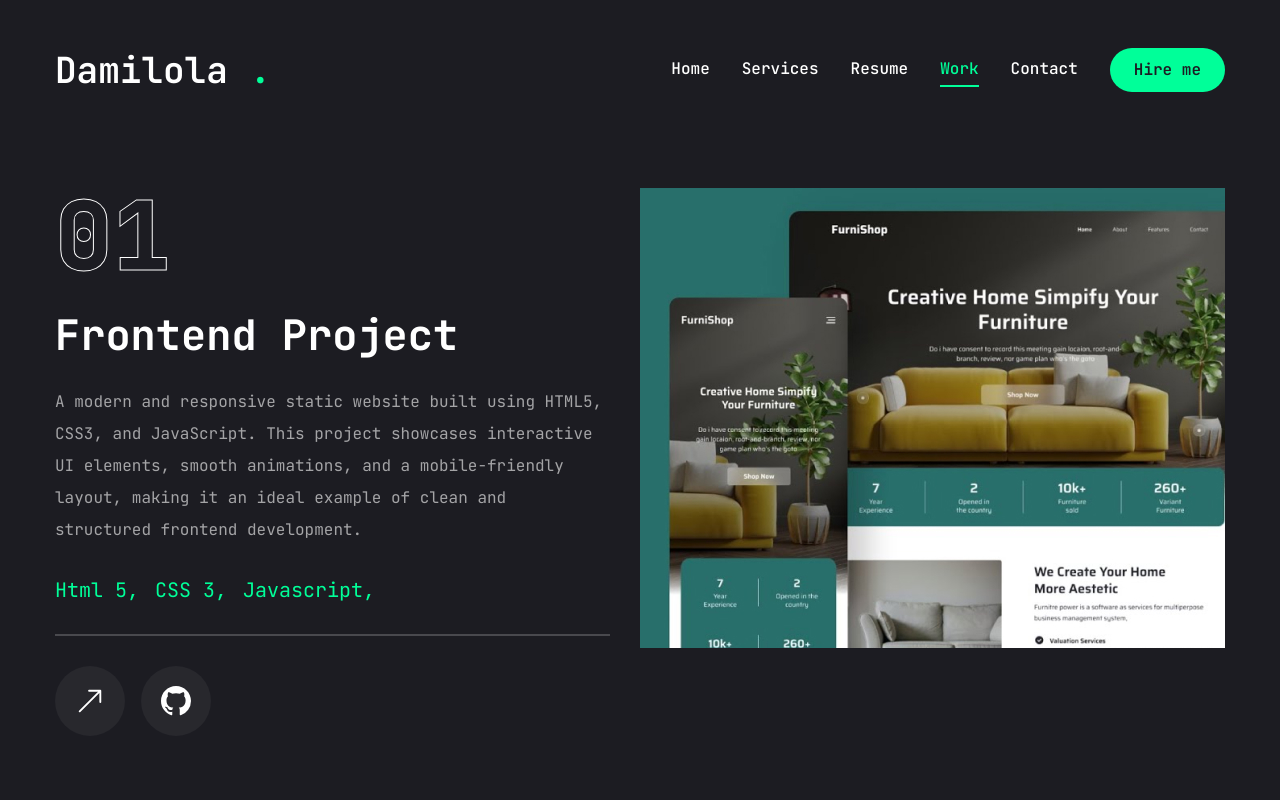
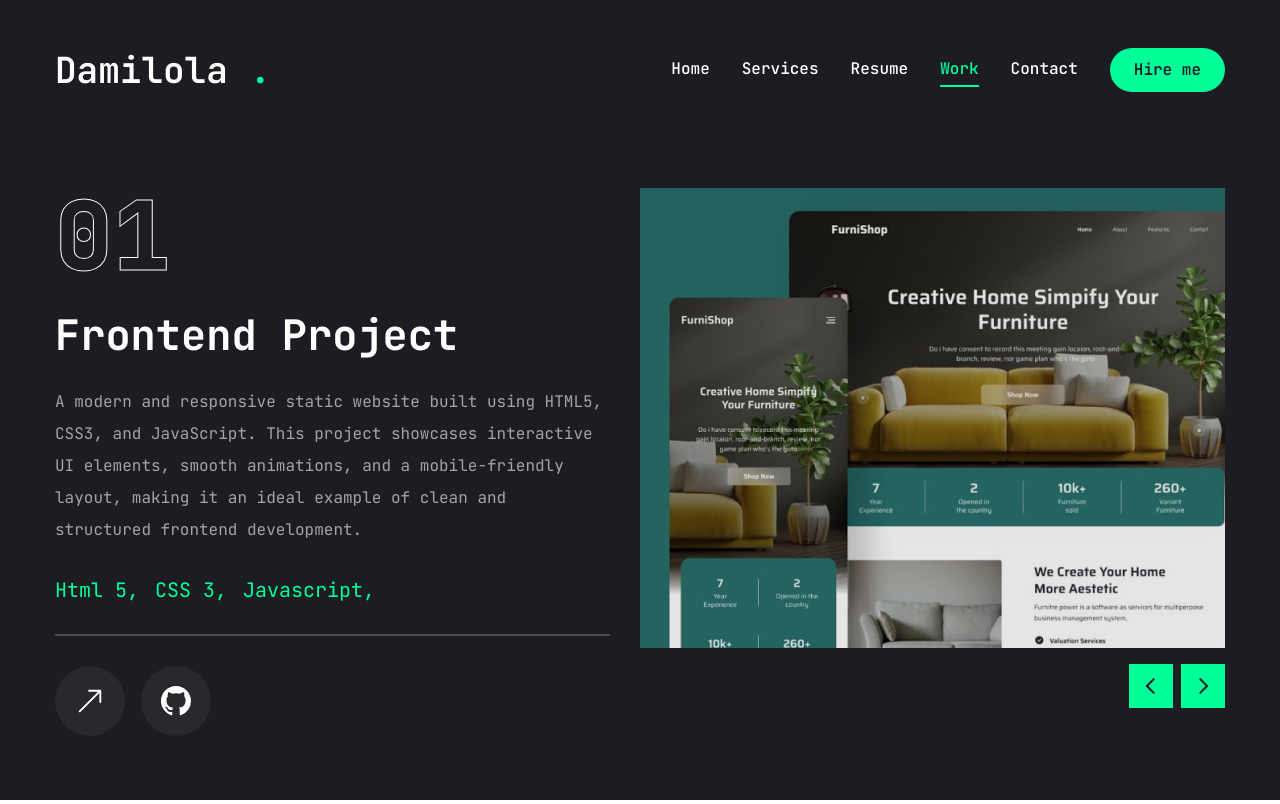
Before and after one commit to damilolajohn6/my-portfolio, a Next.js app: page /work in a window 1280 px wide. Built offline with nearby package versions, Linux system fonts and the light colour scheme.

Commit message:
work page slider

```diff
--- a/src/app/work/page.jsx
+++ b/src/app/work/page.jsx
@@ -1,95 +1,98 @@
-"use client";
+'use client'
 
-import { motion } from "framer-motion";
-import { useState } from "react";
-import { BsArrowUpRight, BsGithub } from "react-icons/bs";
-import "swiper/css";
-import { Swiper, SwiperSlide } from "swiper/react";
+import { easeIn, motion } from 'framer-motion'
+import { useState } from 'react'
+import { BsArrowUpRight, BsGithub } from 'react-icons/bs'
+import 'swiper/css'
+import { Swiper, SwiperSlide } from 'swiper/react'
 
 import {
   Tooltip,
   TooltipContent,
   TooltipProvider,
   TooltipTrigger,
-} from "@/components/ui/tooltip";
-import Link from "next/link";
-import Image from "next/image";
+} from '@/components/ui/tooltip'
+import WorkSliderBtns from '@/components/WorkSliderBtns'
+import Image from 'next/image'
+import Link from 'next/link'
 
 const projects = [
   {
-    num: "01",
-    category: "frontend",
-    title: "project 1",
+    num: '01',
+    category: 'frontend',
+    title: 'project 1',
     description:
-      "A modern and responsive static website built using HTML5, CSS3, and JavaScript. This project showcases interactive UI elements, smooth animations, and a mobile-friendly layout, making it an ideal example of clean and structured frontend development.",
+      'A modern and responsive static website built using HTML5, CSS3, and JavaScript. This project showcases interactive UI elements, smooth animations, and a mobile-friendly layout, making it an ideal example of clean and structured frontend development.',
     stack: [
       {
-        name: "Html 5",
+        name: 'Html 5',
       },
       {
-        name: "CSS 3",
+        name: 'CSS 3',
       },
       {
-        name: "Javascript",
+        name: 'Javascript',
       },
     ],
-    image: "/assets/work/thumb1.png",
-    live: "",
-    github: "",
+    image: '/assets/work/thumb1.png',
+    live: '',
+    github: '',
   },
   {
-    num: "02",
-    category: "fullstack",
-    title: "project 2",
+    num: '02',
+    category: 'fullstack',
+    title: 'project 2',
     description:
-      "A full-stack web application developed using Next.js for the frontend, Tailwind CSS for styling, and Node.js for the backend. This project integrates dynamic content, server-side rendering, and API connections, ensuring fast performance and a seamless user experience.",
+      'A full-stack web application developed using Next.js for the frontend, Tailwind CSS for styling, and Node.js for the backend. This project integrates dynamic content, server-side rendering, and API connections, ensuring fast performance and a seamless user experience.',
     stack: [
       {
-        name: "Next.js",
+        name: 'Next.js',
       },
       {
-        name: "Tailwind.css",
+        name: 'Tailwind.css',
       },
       {
-        name: "Node.js",
+        name: 'Node.js',
       },
     ],
-    image: "/assets/work/thumb2.png",
-    live: "",
-    github: "",
+    image: '/assets/work/thumb2.png',
+    live: '',
+    github: '',
   },
   {
-    num: "03",
-    category: "frontend",
-    title: "project 3",
+    num: '03',
+    category: 'frontend',
+    title: 'project 3',
     description:
-      "A sleek, modern frontend project built with Next.js and styled using Tailwind CSS. This project demonstrates a minimalist UI with optimized performance, dynamic routing, and reusable components, making it scalable and maintainable.",
+      'A sleek, modern frontend project built with Next.js and styled using Tailwind CSS. This project demonstrates a minimalist UI with optimized performance, dynamic routing, and reusable components, making it scalable and maintainable.',
     stack: [
       {
-        name: "Next.js",
+        name: 'Next.js',
       },
       {
-        name: "Tailwind.css",
+        name: 'Tailwind.css',
       },
     ],
-    image: "/assets/work/thumb3.png",
-    live: "",
-    github: "",
+    image: '/assets/work/thumb3.png',
+    live: '',
+    github: '',
   },
-];
+]
 
 const WorkPage = () => {
-  const [project, setProject] = useState(projects[0]);
+  const [project, setProject] = useState(projects[0])
   const handleSlideChange = (swiper) => {
-    const currentIndex = swiper.activeIndex;
-    setProject(projects[currentIndex]);
-  };
-
+    const currentIndex = swiper.activeIndex
+    setProject(projects[currentIndex])
+  }
 
   return (
     <motion.div
       initial={{ opacity: 0 }}
-      animate={{ opacity: 1 }}
+      animate={{
+        opacity: 1,
+        transition: { delay: 2.4, duration: 0.4, ease: easeIn },
+      }}
       exit={{ opacity: 0 }}
       className="min-h-[80vh] flex flex-col justify-center py-12 xl:px-0"
     >
@@ -148,25 +151,40 @@
             </div>
           </div>
           <div className="w-full xl:w-[50%]">
-            <Swiper spaceBetween={30} slidesPerView={1} className="xl:h-[520px] mb-12"  onSlideChange={handleSlideChange}>
+            <Swiper
+              spaceBetween={30}
+              slidesPerView={1}
+              className="xl:h-[520px] mb-12"
+              onSlideChange={handleSlideChange}
+            >
               {projects.map((project, index) => {
-                return <SwiperSlide key={index} className="w-full">
-                  <div className="h-[460px] relative group flex justify-center items-center bg-pink-50/20">
+                return (
+                  <SwiperSlide key={index} className="w-full">
+                    <div className="h-[460px] relative group flex justify-center items-center bg-pink-50/20">
+                      <div className="absolute top-0 bottom-o w-full h-full bg-black/10 z-10"></div>
+                      <div className="relative w-full h-full">
+                        <Image
+                          src={project.image}
+                          fill
+                          className="object-cover"
+                          alt=""
+                        />
+                      </div>
+                    </div>
+                  </SwiperSlide>
+                )
+              })}
 
-                    <div className=""></div>
-                    <div className="relative w-full h-full">
-                      <Image src={project.image} fill className='object-cover' alt="" />
-                    </div>
-
-                  </div>
-                </SwiperSlide>
-              })}
+              <WorkSliderBtns
+                containerStyles="flex gap-2 absolute right-0 bottom-[calc(50%_-_22px)] xl:bottom-0 z-20 w-full justify-between xl:w-max xl:justify-none"
+                btnStyles="bg-accent hover:bg-accent-hover text-primary text-[22px] w-[44px] h-[44px] transition-all flex justify-center items-center"
+              />
             </Swiper>
           </div>
         </div>
       </div>
     </motion.div>
   )
-};
+}
 
-export default WorkPage;
+export default WorkPage
--- /dev/null
+++ b/src/components/WorkSliderBtns.jsx
@@ -0,0 +1,28 @@
+"use client";
+
+import { useSwiper } from "swiper/react";
+
+import { PiCaretLeftBold, PiCaretRightBold } from "react-icons/pi"
+
+
+const WorkSliderBtns = ({containerStyles, btnStyles, IconStyles}) => {
+    const swiper = useSwiper();
+  return (
+    <div className={containerStyles}>
+        <button
+            className={btnStyles}
+            onClick={() => swiper.slidePrev()}
+        >
+            <PiCaretLeftBold className={IconStyles} />
+        </button>
+        <button
+            className={btnStyles}
+            onClick={() => swiper.slideNext()}
+        >
+            <PiCaretRightBold className={IconStyles} />
+        </button>
+    </div>
+  )
+}
+
+export default WorkSliderBtns
```
